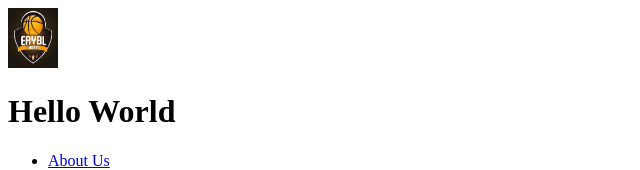
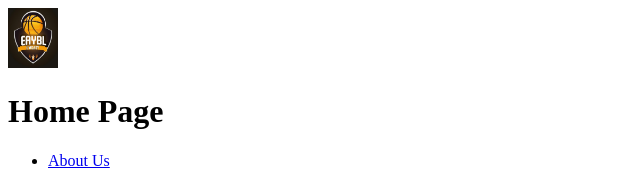
Before and after one commit to mamohamed2/mamohamed2.github.io, a plain HTML site: page index.html in a window 1280 px wide. Shown: the top 170 px of the page, without its empty margins (0-640 px from the left). Drawn offline with Linux system fonts and the light colour scheme.

Commit message:
Update index.html

```diff
--- a/index.html
+++ b/index.html
@@ -5,7 +5,7 @@
     </head>
 <body>
 <img src="FullSizeRender.jpg" alt="EAYBL Logo" style="width:50px;height:60px;">
-<h1>Hello World</h1>
+<h1>Home Page</h1>
 <ul>
     <li><a href="About_Us.html">About Us</a></li>
     <li><a href="League_Rules.html">League Rules</a></li>
```
